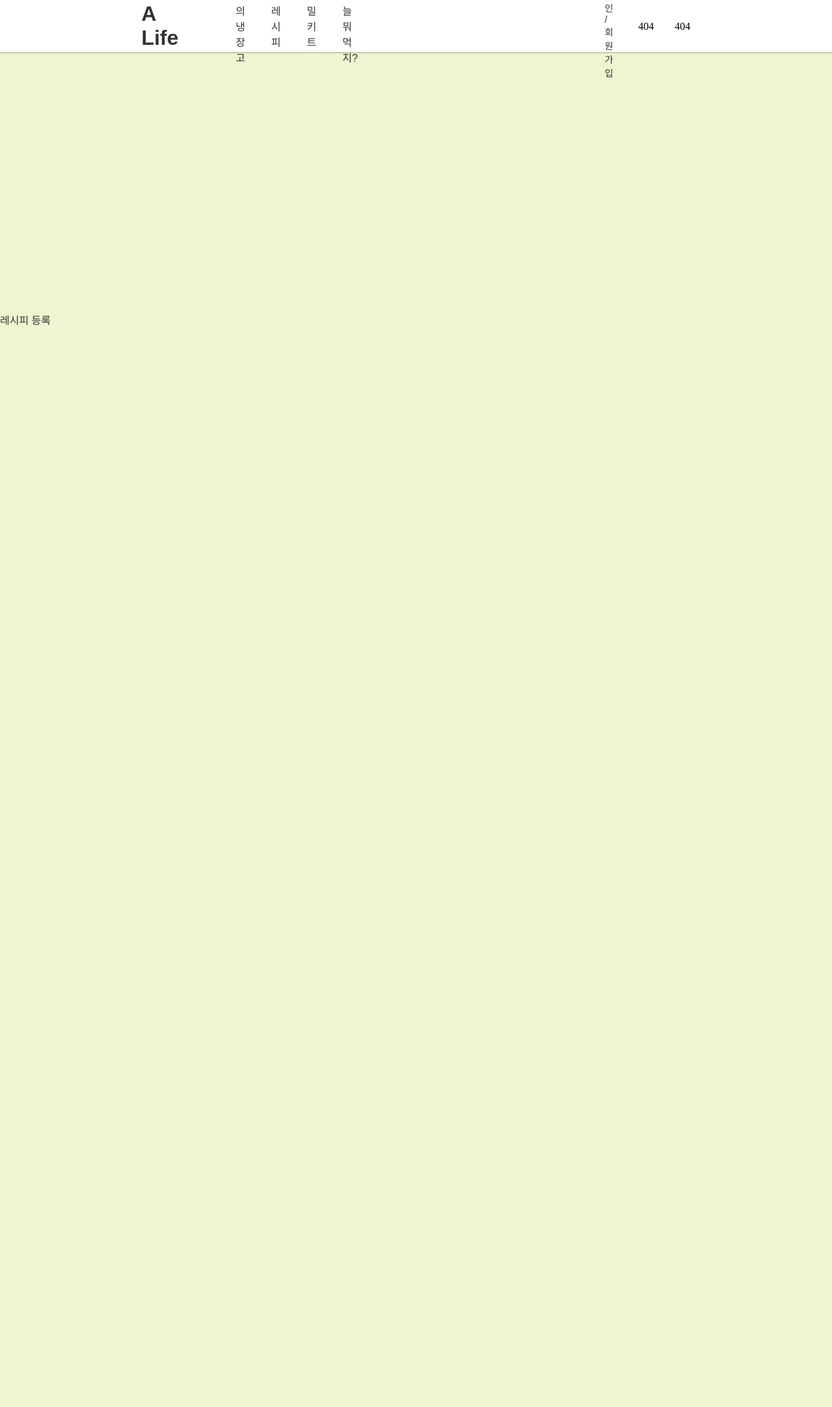
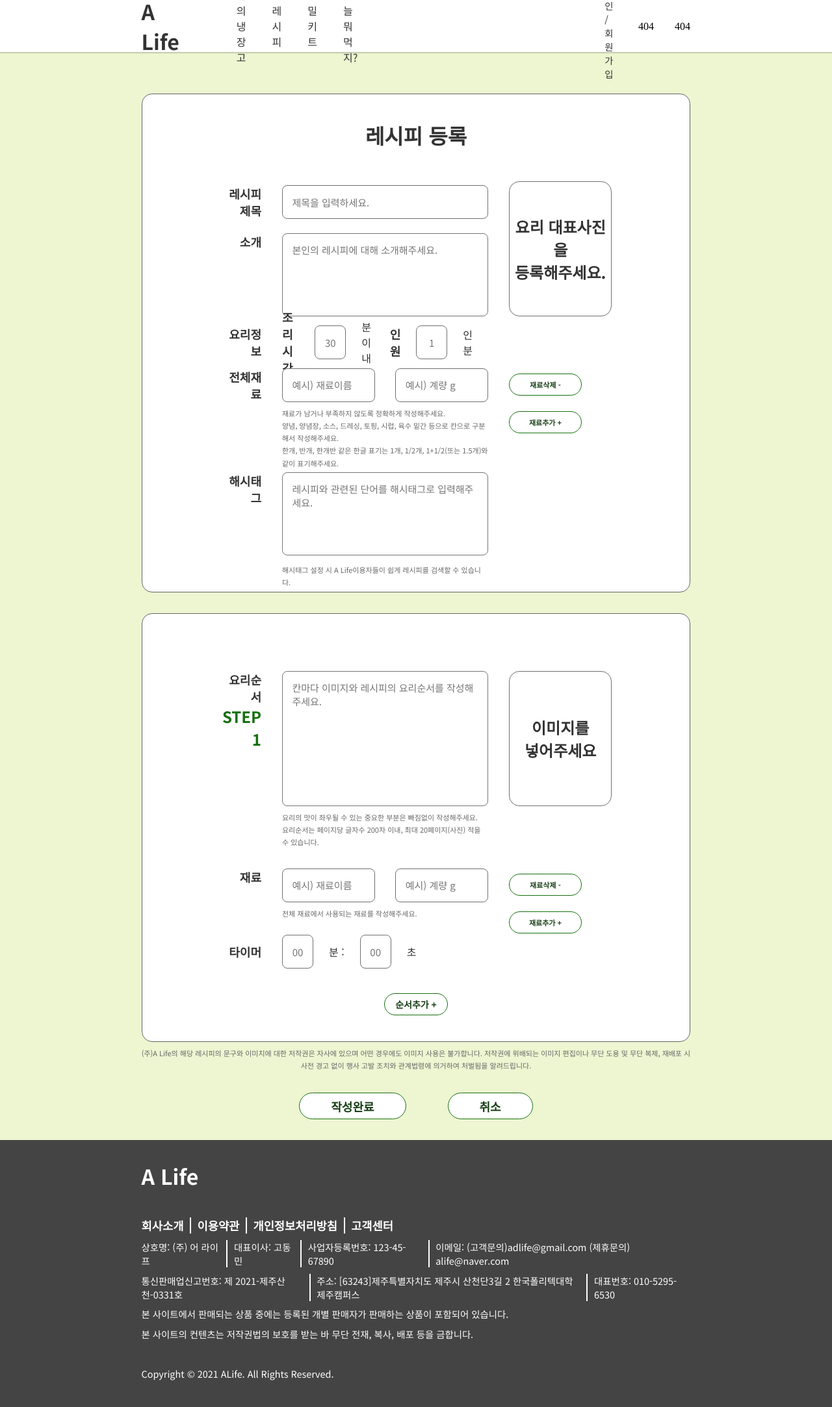
Before and after one commit to kebi3477/Alife, a PHP site: page /public/views/insert.php in a window 1280 px wide. Shown: the whole page at 65% size. Before the commit the page ends 501 px from the top, so only its background shows below. Run offline with PHP 8.4, Linux system fonts and the light colour scheme.

Commit message:
Add insert.php

```diff
--- a/public/css/common.css
+++ b/public/css/common.css
@@ -1,3 +1,4 @@
+@import url(//fonts.googleapis.com/earlyaccess/notosanskr.css);
 :root {
     --white: #fff;
     --white-hard: #f1f1f1;
@@ -12,22 +13,18 @@
     --green-middle: #15700E;
     --green-hard: #183E15;
 }
-@import url(http://fonts.googleapis.com/earlyaccess/notosanskr.css);
 * {
     margin: 0;
     padding: 0;
     list-style: none;
     text-decoration: none;
-    font-family: 'Noto Sans KR', sans-serif;
+    font-family: 'Noto Sans KR', sans-serif!important;
     box-sizing: border-box;
     color: var(--gray-font);
 }
 
 .recipe__wrap {
     padding-top: 10rem;
-}
-
-body {
 }
 
 .login__input--row {
@@ -86,6 +83,7 @@ header {
     align-items: center;
     position: fixed;
     z-index: 10;
+    top: 0;
 }
 .header__list {
     display: flex;
--- a/public/css/insert.css
+++ b/public/css/insert.css
@@ -3,5 +3,185 @@ body {
     background-color: var(--green-light);
 }
 .insert {
-    padding-top: 30rem;
+    margin-top: 9rem;
 }
+.insert__form {
+    background-color: #fff;
+    padding: 40px 120px;
+    border-radius: 1rem;
+    border: 1px solid var(--gray-hard);
+    margin-top: 2rem;
+}
+.insert__table {
+    display: flex;
+    margin-top: 2rem;
+}
+.insert__col:nth-of-type(1) {
+    flex: .2;
+}
+.insert__col:nth-of-type(2) {
+    flex: 1;
+    margin: 0 2rem;
+}
+.insert__col:nth-of-type(3) {
+    flex: .5;
+}
+.insert__title {
+    font-size: 32px;
+    font-weight: bold;
+    text-align: center;
+}
+.insert__label {
+    font-size: 18px;
+    font-weight: bold;
+}
+.insert__label--small {
+    font-size: 11px;
+    color: #676767;
+    line-height: 1.2rem;
+    margin-top: .5rem;
+}
+.insert__col:nth-of-type(1) .insert__label {
+    text-align: right;
+    width: 100%;
+    justify-content: flex-end;
+}
+.insert__wrap {
+    display: flex;
+    align-items: center;
+}
+.insert input {
+    padding: .9rem;
+    font-size: 15px;
+    border-radius: .5rem;
+    border: 1px solid #707070;
+    width: 100%;
+    font-weight: 400;
+}
+.insert textarea {
+    padding: .9rem;
+    width: 100%;
+    border-radius: .5rem;
+    font-size: 15px;
+    height: 100%;
+    resize: none;
+}
+.insert__col > div {
+    margin: 1rem 0;
+}
+.recipe__total .insert__col > div:nth-of-type(1) {
+    height: 4rem;
+    display: flex;
+    align-items: center;
+    justify-content: center;
+}
+.recipe__total .insert__col > div:nth-of-type(2) {
+    height: 8rem;
+}
+.insert__col > div:nth-of-type(3) {
+    height: 3rem;
+    display: flex;
+    align-items: center;
+}
+.insert__col > div:nth-of-type(3) div > input {
+    text-align: center;
+    width: 3rem;
+    margin: 0px 1.5rem;
+}
+.insert__col > div:nth-of-type(3) p {
+    margin-right: 1.5rem;
+}
+.insert__col > div:nth-of-type(4) {
+    height: 9rem;
+}
+.insert__col > div:nth-of-type(5) {
+    height: 8rem;
+}
+.insert__input--middle {
+    width: 45%;
+}
+.insert__col > div:nth-of-type(4) .insert__wrap {
+    justify-content: space-between;
+}
+.insert .insert__table .insert__col > .insert__img {
+    width: 100%;
+    height: 13rem;
+    border-radius: 1rem;
+    border: 1px solid #707070;
+    margin-top: 1rem;
+    font-size: 24px;
+    font-weight: bold;
+    text-align: center;
+    display: flex;
+    align-items: center;
+    justify-content: center;
+}
+.insert .insert__table .insert__col > .insert__empty {
+    height: 3rem;
+}
+.insert__button {
+    width: 7rem;
+    border: 1px solid var(--green-middle);
+    border-radius: 5rem;
+    font-size: 11px;
+    padding: 1rem;
+    color: var(--green-hard);
+    font-weight: bold;
+    background-color: #fff;
+    height: 2rem;
+    display: flex;
+    align-items: center;
+    justify-content: center;
+    margin: 1.5rem 0;
+}
+.insert__button--big {
+    font-size: 14px;
+    width: fit-content;
+    margin: 0 auto;
+    margin-top: 2rem;
+}
+/* 레시피 작성 */
+.recipe__piece .insert__wrap {
+    justify-content: space-between;
+}
+.recipe__piece .insert__input {
+    height: 13rem;
+}
+.recipe__piece .insert__wrap .insert__input--small > input {
+    margin-left: 0;
+}
+.recipe__piece .insert__wrap-col > .insert__label:nth-of-type(2) {
+    color: var(--green-middle);
+    font-size: 24px;
+}
+.recipe__piece .insert__col > div:nth-of-type(1) {
+    height: 18rem;
+}
+.insert .recipe__piece .insert__col > div:nth-of-type(2) {
+    height: 6rem;
+}
+.insert .recipe__piece .insert__col > .insert__empty {
+    height: 2rem;
+}
+.recipe__piece .insert__col > div:nth-of-type(3) {
+    height: 2rem;
+}
+.recipe__piece .insert__img {
+    margin-bottom: 6.5rem;
+}
+
+.insert__label--center {
+    text-align: center;
+}
+.insert__buttons {
+    display: flex;
+    align-items: center;
+    justify-content: center;
+    margin: 2rem 0;
+}
+.insert__buttons > .insert__button {
+    width: fit-content;
+    font-size: 18px;
+    padding: 1.2rem 3rem;
+    margin: 0 2rem;
+}
--- a/public/views/insert.php
+++ b/public/views/insert.php
@@ -10,8 +10,110 @@
 </head>
 <body>
     <?php include('header.php'); ?>
-    <div class="insert">
-        <div class="insert__title">레시피 등록</div>
+    <div class="insert padding">
+        <div class="insert__form">
+            <div class="insert__title">레시피 등록</div>
+            <div class="insert__table recipe__total">
+                <div class="insert__col">
+                    <div class="insert__label">레시피 제목</div>
+                    <div class="insert__label">소개</div>
+                    <div class="insert__label">요리정보</div>
+                    <div class="insert__label">전체재료</div>
+                    <div class="insert__label">해시태그</div>
+                </div>
+                <div class="insert__col">
+                    <div class="insert__input">
+                        <input type="text" placeholder="제목을 입력하세요.">
+                    </div>
+                    <div class="insert__input">
+                        <textarea placeholder="본인의 레시피에 대해 소개해주세요."></textarea>
+                    </div>
+                    <div class="insert__wrap">
+                        <div class="insert__label">조리시간</div>
+                        <div class="insert__input--small"><input type="text" placeholder="30"></div>
+                        <p>분 이내</p>
+                        <div class="insert__label">인원</div>
+                        <div class="insert__input--small"><input type="text" placeholder="1"></div>
+                        <p>인분</p>
+                    </div>
+                    <div class="insert__wrap-col">
+                        <div class="insert__wrap">
+                            <div class="insert__input--middle"><input type="text" placeholder="예시) 재료이름"></div>
+                            <div class="insert__input--middle"><input type="text" placeholder="예시) 계량 g"></div>
+                        </div>
+                        <div class="insert__label--small">
+                            재료가 남거나 부족하지 않도록 정확하게 작성해주세요.<br>
+                            양념, 양념장, 소스, 드레싱, 토핑, 시럽, 육수 밑간 등으로 칸으로 구분해서 작성해주세요.<br>
+                            한개, 반개, 한개반 같은 한글 표기는 1개, 1/2개, 1+1/2(또는 1.5개)와 같이 표기해주세요.
+                        </div>
+                    </div>
+                    <div class="insert__input">
+                        <textarea placeholder="레시피와 관련된 단어를 해시태그로 입력해주세요."></textarea>
+                        <div class="insert__label--small">해시태그 설정 시 A Life이용자들이 쉽게 레시피를 검색할 수 있습니다.</div>
+                    </div>
+                </div>
+                <div class="insert__col">
+                    <div class="insert__img">요리 대표사진을<br>등록해주세요.</div>
+                    <div class="insert__empty"></div>
+                    <button class="insert__button">재료삭제 -</button>
+                    <button class="insert__button">재료추가 +</button>
+                </div>
+            </div>
+        </div>
+        <div class="insert__form">
+            <div class="insert__table recipe__piece">
+                <div class="insert__col">
+                    <div class="insert__wrap-col">
+                        <div class="insert__label">요리순서</div>
+                        <div class="insert__label">STEP 1</div>
+                    </div>
+                    <div class="insert__label">재료</div>
+                    <div class="insert__label">타이머</div>
+                </div>
+                <div class="insert__col">
+                    <div class="insert__wrap-col">
+                        <div class="insert__input">
+                            <textarea placeholder="칸마다 이미지와 레시피의 요리순서를 작성해주세요."></textarea>
+                        </div>
+                        <div class="insert__label--small">
+                            요리의 맛이 좌우될 수 있는 중요한 부분은 빠짐없이 작성해주세요.<br>
+                            요리순서는 페이지당 글자수 200자 이내, 최대 20페이지(사진) 적을 수 있습니다.
+                        </div>
+                    </div>
+                    <div class="insert__wrap-col">
+                        <div class="insert__wrap">
+                            <div class="insert__input--middle"><input type="text" placeholder="예시) 재료이름"></div>
+                            <div class="insert__input--middle"><input type="text" placeholder="예시) 계량 g"></div>
+                        </div>
+                        <div class="insert__label--small">
+                            전체 재료에서 사용되는 재료를 작성해주세요.
+                        </div>
+                    </div>
+                    <div class="insert__input">
+                        <div class="insert__wrap">
+                            <div class="insert__input--small"><input type="text" placeholder="00"></div>
+                            <p>분 : </p>
+                            <div class="insert__input--small"><input type="text" placeholder="00"></div>
+                            <p>초</p>
+                        </div>
+                    </div>
+                </div>
+                <div class="insert__col">
+                    <div class="insert__img">이미지를<br>넣어주세요</div>
+                    <button class="insert__button">재료삭제 -</button>
+                    <button class="insert__button">재료추가 +</button>
+                </div>
+            </div>
+            <button class="insert__button insert__button--big">순서추가 +</button>
+        </div>
+        <div class="insert__label--small insert__label--center">
+        (주)A Life의 해당 레시피의 문구와 이미지에 대한 저작권은 자사에 있으며 어떤 경우에도 이미지 사용은 불가합니다.    저작권에 위배되는 이미지 편집이나 무단 도용 및 무단 복제, 재배포 시 사전 경고 없이 행사 고발 조치와 관계법령에 의거하여 처벌됨을 알려드립니다.
+        </div>
+        <div class="insert__buttons">
+            <button class="insert__button">작성완료</button>
+            <button class="insert__button">취소</button>
+        </div>
     </div>
+    <?php include('footer.php') ?>
 </body>
 </html>
```
Also changed, not shown: DB.sql (+37 -35 lines).
